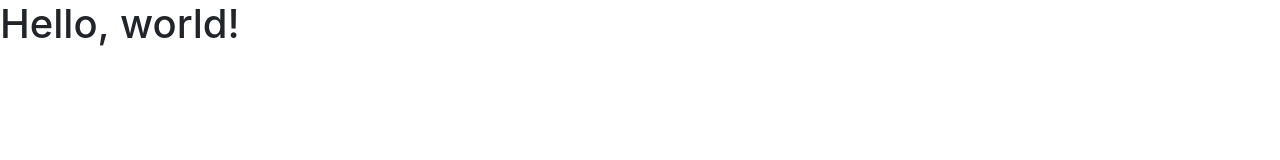
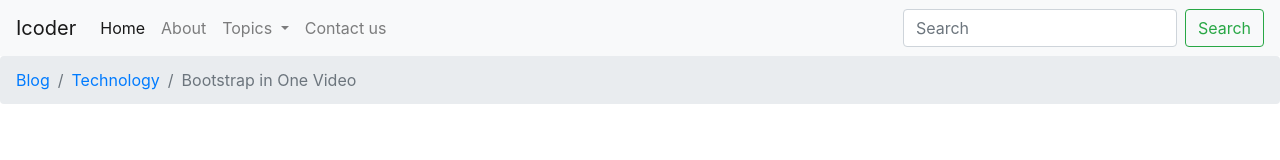
Before and after one commit to omkar-2020/Git-Tutorial, a plain HTML site: page index.html in a window 1280 px wide. Drawn offline with nearby package versions, Linux system fonts and the light colour scheme.

Commit message:
New Hello

```diff
--- a/index.html
+++ b/index.html
@@ -1,22 +1,77 @@
 <!doctype html>
 <html lang="en">
-  <head>
+
+<head>
     <!-- Required meta tags -->
     <meta charset="utf-8">
     <meta name="viewport" content="width=device-width, initial-scale=1, shrink-to-fit=no">
 
     <!-- Bootstrap CSS -->
-    <link rel="stylesheet" href="https://stackpath.bootstrapcdn.com/bootstrap/4.5.2/css/bootstrap.min.css" integrity="sha384-JcKb8q3iqJ61gNV9KGb8thSsNjpSL0n8PARn9HuZOnIxN0hoP+VmmDGMN5t9UJ0Z" crossorigin="anonymous">
+    <link rel="stylesheet" href="https://stackpath.bootstrapcdn.com/bootstrap/4.5.2/css/bootstrap.min.css"
+        integrity="sha384-JcKb8q3iqJ61gNV9KGb8thSsNjpSL0n8PARn9HuZOnIxN0hoP+VmmDGMN5t9UJ0Z" crossorigin="anonymous">
 
     <title>Hello, world!</title>
-  </head>
-  <body>
-    <h1>Hello, world!</h1>
+</head>
+
+<body>
+    <nav class="navbar navbar-expand-lg navbar-light bg-light">
+        <a class="navbar-brand" href="#">Icoder</a>
+        <button class="navbar-toggler" type="button" data-toggle="collapse" data-target="#navbarSupportedContent"
+            aria-controls="navbarSupportedContent" aria-expanded="false" aria-label="Toggle navigation">
+            <span class="navbar-toggler-icon"></span>
+        </button>
+
+        <div class="collapse navbar-collapse" id="navbarSupportedContent">
+            <ul class="navbar-nav mr-auto">
+                <li class="nav-item active">
+                    <a class="nav-link" href="#">Home <span class="sr-only">(current)</span></a>
+                </li>
+                <li class="nav-item">
+                    <a class="nav-link" href="#">About</a>
+                </li>
+                <li class="nav-item dropdown">
+                    <a class="nav-link dropdown-toggle" href="#" id="navbarDropdown" role="button"
+                        data-toggle="dropdown" aria-haspopup="true" aria-expanded="false">
+                        Topics
+                    </a>
+                    <div class="dropdown-menu" aria-labelledby="navbarDropdown">
+                        <a class="dropdown-item" href="#">Technology</a>
+                        <a class="dropdown-item" href="#">Technology News</a>
+                        <div class="dropdown-divider"></div>
+                        <a class="dropdown-item" href="#">Support </a>
+                        <a class="dropdown-item" href="#">Write for us</a>
+                    </div>
+                </li>
+                <li class="nav-item">
+                    <a class="nav-link" href="#">Contact us</a>
+                </li>
+
+            </ul>
+            <form class="form-inline my-2 my-lg-0">
+                <input class="form-control mr-sm-2" type="search" placeholder="Search" aria-label="Search">
+                <button class="btn btn-outline-success my-2 my-sm-0" type="submit">Search</button>
+            </form>
+        </div>
+    </nav>
+      <nav aria-label="breadcrumb">
+        <ol class="breadcrumb">
+          <li class="breadcrumb-item"><a href="#">Blog</a></li>
+          <li class="breadcrumb-item"><a href="#">Technology</a></li>
+          <li class="breadcrumb-item active" aria-current="page">Bootstrap in One Video</li>
+        </ol>
+      </nav>
 
     <!-- Optional JavaScript -->
     <!-- jQuery first, then Popper.js, then Bootstrap JS -->
-    <script src="https://code.jquery.com/jquery-3.5.1.slim.min.js" integrity="sha384-DfXdz2htPH0lsSSs5nCTpuj/zy4C+OGpamoFVy38MVBnE+IbbVYUew+OrCXaRkfj" crossorigin="anonymous"></script>
-    <script src="https://cdn.jsdelivr.net/npm/popper.js@1.16.1/dist/umd/popper.min.js" integrity="sha384-9/reFTGAW83EW2RDu2S0VKaIzap3H66lZH81PoYlFhbGU+6BZp6G7niu735Sk7lN" crossorigin="anonymous"></script>
-    <script src="https://stackpath.bootstrapcdn.com/bootstrap/4.5.2/js/bootstrap.min.js" integrity="sha384-B4gt1jrGC7Jh4AgTPSdUtOBvfO8shuf57BaghqFfPlYxofvL8/KUEfYiJOMMV+rV" crossorigin="anonymous"></script>
-  </body>
+    <script src="https://code.jquery.com/jquery-3.5.1.slim.min.js"
+        integrity="sha384-DfXdz2htPH0lsSSs5nCTpuj/zy4C+OGpamoFVy38MVBnE+IbbVYUew+OrCXaRkfj"
+        crossorigin="anonymous"></script>
+    <script src="https://cdn.jsdelivr.net/npm/popper.js@1.16.1/dist/umd/popper.min.js"
+        integrity="sha384-9/reFTGAW83EW2RDu2S0VKaIzap3H66lZH81PoYlFhbGU+6BZp6G7niu735Sk7lN"
+        crossorigin="anonymous"></script>
+    <script src="https://stackpath.bootstrapcdn.com/bootstrap/4.5.2/js/bootstrap.min.js"
+        integrity="sha384-B4gt1jrGC7Jh4AgTPSdUtOBvfO8shuf57BaghqFfPlYxofvL8/KUEfYiJOMMV+rV"
+        crossorigin="anonymous"></script>
+</body>
+
 </html>
```
